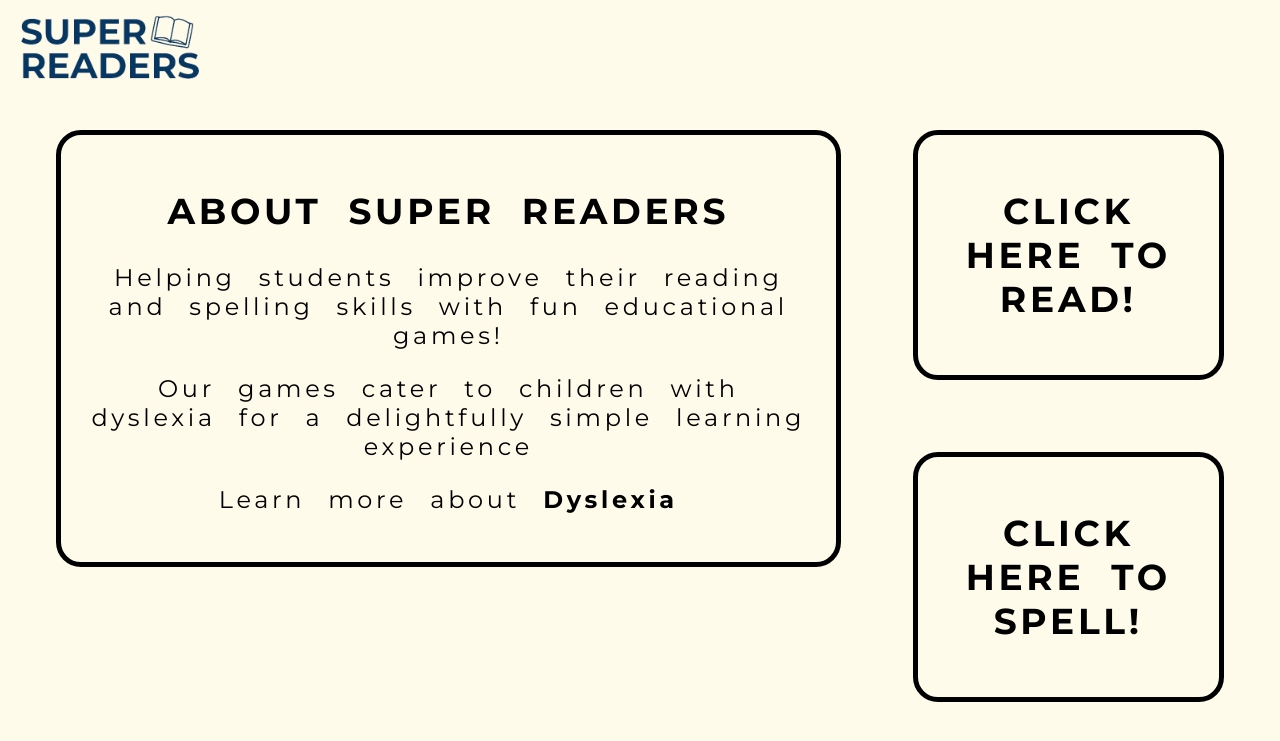
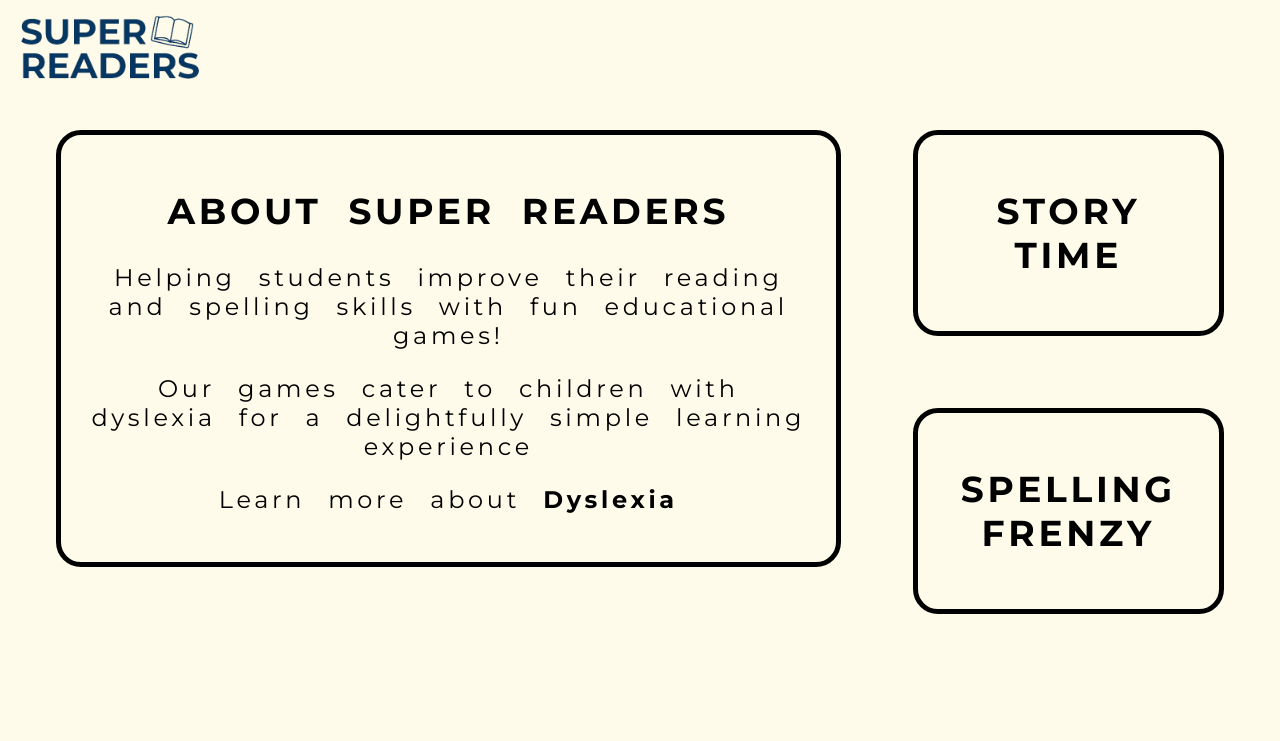
Before and after one commit to linguini1/oec-2024, a Flask app: page / in a window 1280 px wide. Shown: the top 741 px of the page. Run offline with Flask 3, Linux system fonts and the light colour scheme.

Commit message:
Update home page button names

```diff
--- a/templates/index.html
+++ b/templates/index.html
@@ -32,12 +32,12 @@
         <div class="stack-container">
           <a href="/reading">
             <div id="reading" class="box2">
-              <h2>Click here to read!</h2>
+              <h2>Story Time</h2>
             </div>
           </a>
           <a href="/spelling">
             <div id="spelling" class="box2">
-              <h2>Click here to spell!</h2>
+              <h2>Spelling Frenzy</h2>
             </div>
           </a>
         </div>
```
